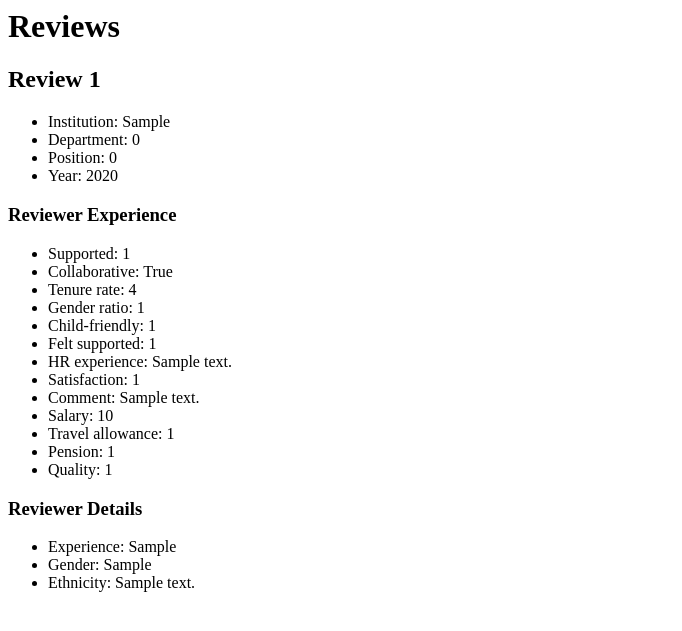
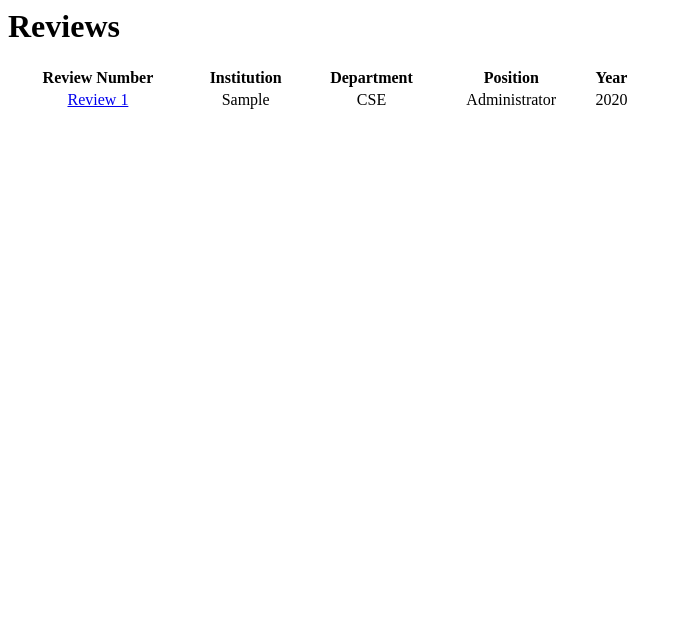
Before and after one commit to safwanrahman/jobtalk_beta, a Django app: a page that uses core/templates/core/review_list.html in a window 1280 px wide. Shown: the top 631 px of the page, without its empty margins (0-682 px from the left). Run offline with Django 3.2, Linux system fonts and the light colour scheme; tables that the repository leaves empty hold one stand-in row (values such as "Sample post").

Commit message:
updating review list and detail view

```diff
--- a/core/templates/core/review_list.html
+++ b/core/templates/core/review_list.html
@@ -1,34 +1,28 @@
 {% block content %}
     <h1>Reviews</h1>
-    {% for review in review_list %}
-    <h2>Review {{ review.pk }}</h2>
-    <ul>
-        <li>Institution: {{ review.institution }}</li>
-        <li>Department: {{ review.department }}</li>
-        <li>Position: {{ review.position }}</li>
-        <li>Year: {{ review.year }}</li>
-    </ul>
-    <h3>Reviewer Experience</h3>
-    <ul>
-        <li>Supported: {{ review.supported }}</li>
-        <li>Collaborative: {{ review.collaborative }}</li>
-        <li>Tenure rate: {{ review.tenue_rate }}</li>
-        <li>Gender ratio: {{ review.gender_ratio }}</li>
-        <li>Child-friendly: {{ review.children }}</li>
-        <li>Felt supported: {{ review.supported }}</li>
-        <li>HR experience: {{ review.hr_text }}</li>
-        <li>Satisfaction: {{ review.satisfaction }}</li>
-        <li>Comment: {{ review.comment }}</li>
-        <li>Salary: {{ review.annual_salary }}</li>
-        <li>Travel allowance: {{ review.travel_allowance }}</li>
-        <li>Pension: {{ review.pension }}</li>
-        <li>Quality: {{ review.quality }}</li>
-    </ul>
-    <h3>Reviewer Details</h3>
-    <ul>
-        <li>Experience: {{ review.experience }}</li>
-        <li>Gender: {{ review.institution }}</li>
-        <li>Ethnicity: {{ review.comment }}</li>
-    </ul>
-    {% endfor %}
+    {% if review_list %}
+        <table style="width:50%;text-align: center">
+        <tr>
+            <th>Review Number</th>
+            <th>Institution</th>
+            <th>Department</th>
+            <th>Position</th>
+            <th>Year</th>
+        </tr>
+        {% for review in review_list %}
+            <tr>
+                <td>
+                    <a href="{{ review.get_absolute_url }}">
+                        Review {{ review.pk }}
+                    </a>
+                </td>
+                <td>{{ review.institution }}</td>
+                <td>{{ review.get_department_display }}</td>
+                <td>{{ review.get_position_display }}</td>
+                <td>{{ review.year }}</td>
+            </tr>
+        {% endfor %}
+    {% else %}
+        <p>There are no reviews.</p>
+    {% endif %}
 {% endblock %}
--- a/jobtalk/urls.py
+++ b/jobtalk/urls.py
@@ -23,7 +23,8 @@ urlpatterns = [
     url(r'^admin/', admin.site.urls),
     url(r'^users/', UserRegistration.as_view(), name='user-registration'),
     url(r'^reviews$', ReviewList.as_view(), name='review-list'),
+    url(r'^reviews/$', ReviewList.as_view(), name='review-list'),
     url(r'^reviews/submit$', ReviewSubmission.as_view(), name='review-submission'),
-    url(r'^reviews/(?P<pk>[0-9]+)/$', ReviewDetail.as_view(), name='review-list'),
+    url(r'^reviews/(?P<pk>[0-9]+)/$', ReviewDetail.as_view(), name='review-detail'),
     url(r'success/', successful, name='successful'),
 ]
```
Also changed, not shown: core/templates/core/review_detail.html (added, +32 -0 lines).
